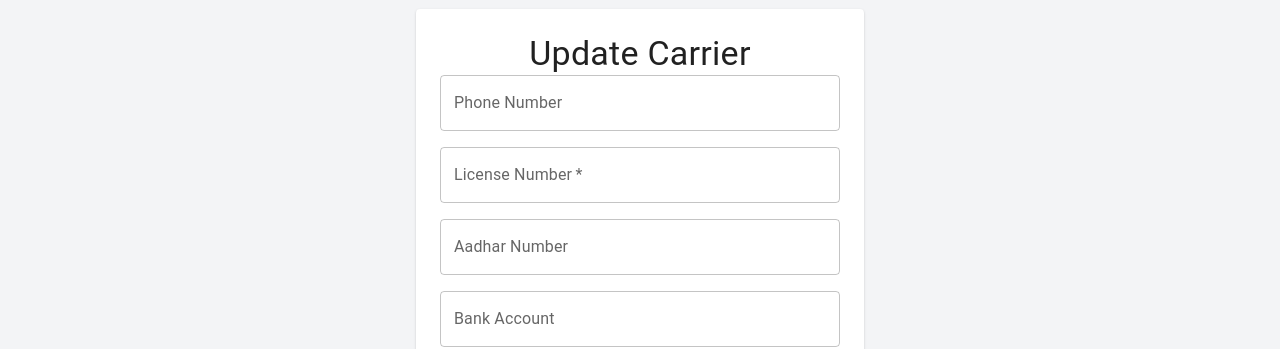
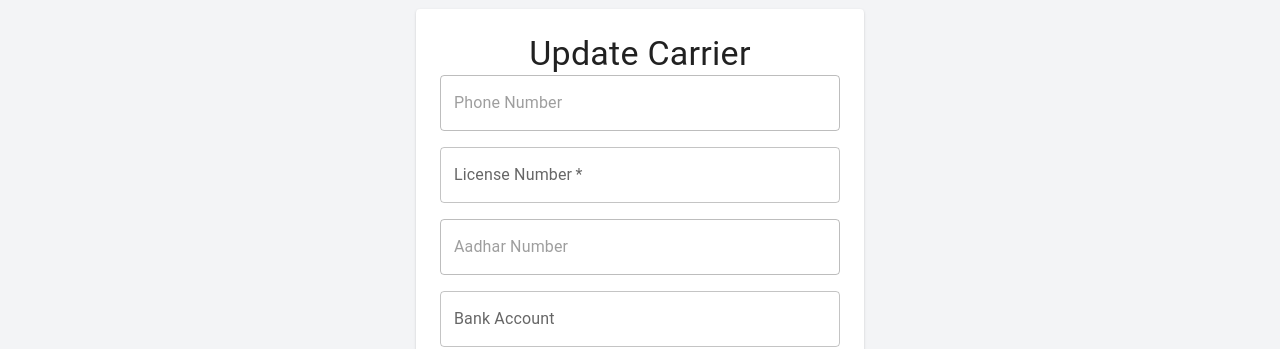
Before and after one commit to PranavNagaraji/Gathr, a Next.js app in the folder frontend/: page /carrier/updateProfile in a window 1280 px wide. Shown: the part 225-574 px from the top of the page. Built offline with nearby package versions, Linux system fonts and the light colour scheme; no server answers; a web font is replaced by a local one.

Commit message:
resolved a bug in update carrier profile

```diff
--- a/frontend/src/app/carrier/updateProfile/page.jsx
+++ b/frontend/src/app/carrier/updateProfile/page.jsx
@@ -39,6 +39,7 @@ export default function UpdateCarrier() {
           bankAccount: data.bankAccount || '',
           profilePic: data.profile || null,
         });
+        console.log(res.data.carrier.delivery_details);
         setPreview(data.profile?.url || null);
       } catch (error) {
         console.error('Error fetching carrier:', error);
@@ -80,6 +81,8 @@ export default function UpdateCarrier() {
       licenseNumber: form.licenseNumber,
       bankAccount: form.bankAccount,
       profile: imageData,
+      phone: form.phone,
+      aadharNumber: form.aadharNumber,
     };
 
     try {
@@ -110,8 +113,9 @@ export default function UpdateCarrier() {
             value={form.phone}
             fullWidth
             variant="outlined"
-            InputProps={{ readOnly: true }}
+            disabled
           />
+
 
           <TextField
             label="License Number"
@@ -128,8 +132,8 @@ export default function UpdateCarrier() {
             value={form.aadharNumber}
             fullWidth
             variant="outlined"
-            InputProps={{ readOnly: true }}
-          />
+            disabled
+            />
 
           <TextField
             label="Bank Account"
```
